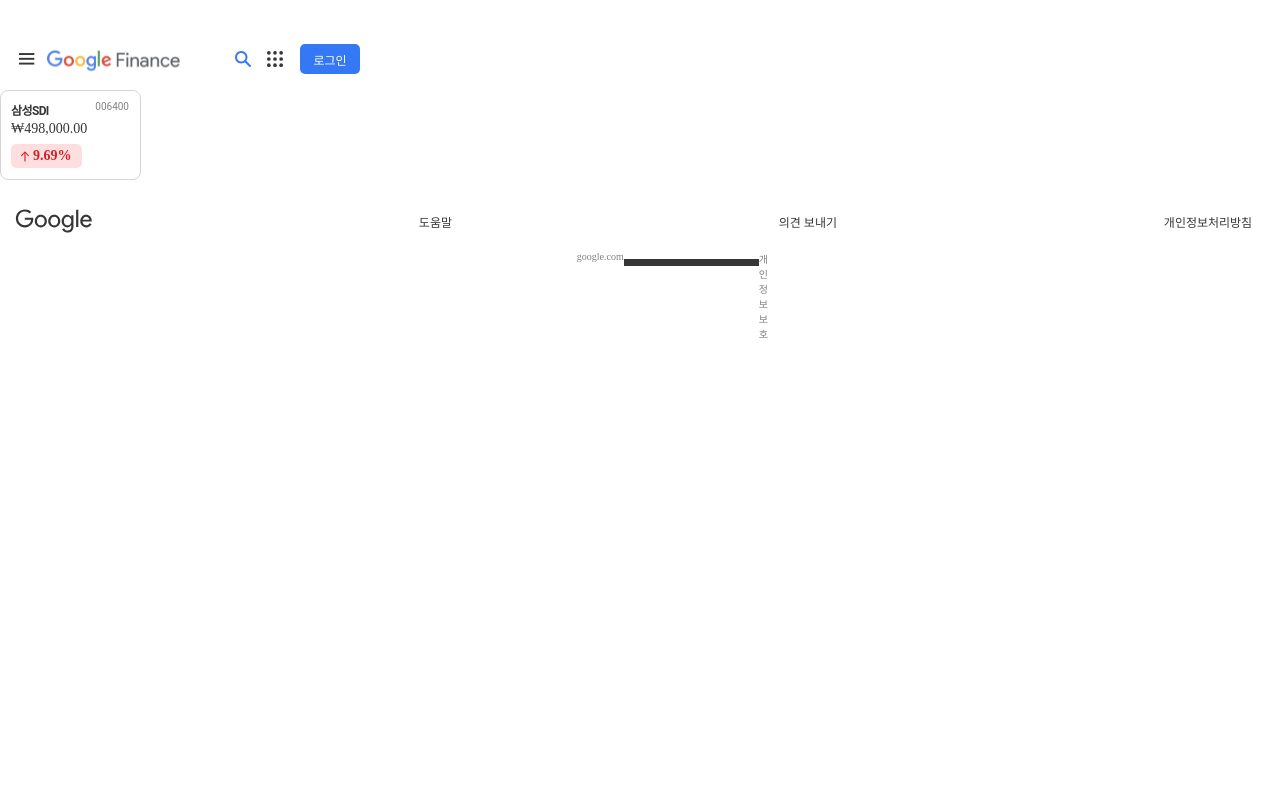
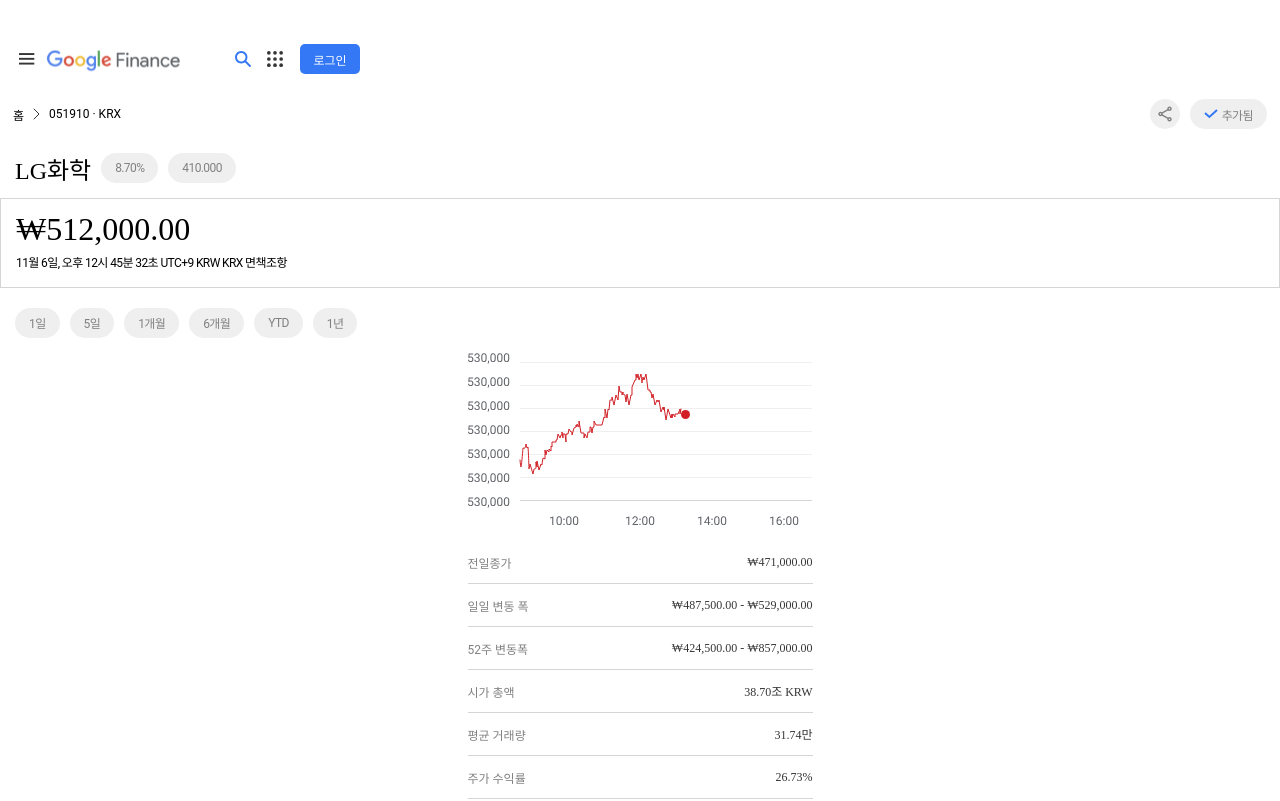
Before and after one commit to DOSOPT-CDS-WEB-TEAM2/CLIENT, a React (Vite) app in the folder google-finance/: page /detail in a window 1280 px wide. Shown: the top 801 px of the page. Built offline with nearby package versions, Linux system fonts and the light colour scheme; the HTML template or start-up script is replaced by a standard one.

Commit message:
feat/#25 : compareIndexContainer

```diff
--- a/google-finance/src/components/Detail/Compare/CompareIndex.jsx
+++ b/google-finance/src/components/Detail/Compare/CompareIndex.jsx
@@ -4,18 +4,18 @@ import { SearchIcon } from '../../../assets';
 import theme from '../../../styles/theme';
 import { PercentButton, PercentButtonContainer } from '../../Common/PercentButton';
 
-const CompareIndex = () => {
+const CompareIndex = ({ name, code, price, percent }) => {
   return (
     <St.Container>
       <St.NameCodeContainer>
-        <St.Name>삼성SDI</St.Name>
-        <St.Code>006400</St.Code>
+        <St.Name>{name}</St.Name>
+        <St.Code>{code}</St.Code>
       </St.NameCodeContainer>
 
-      <St.Price>₩498,000.00</St.Price>
+      <St.Price>{price}</St.Price>
       <PercentButtonContainer>
         {' '}
-        <PercentButton isSmall={true} isUp={true} value={'9.69%'} />
+        <PercentButton isSmall={true} isUp={true} value={percent} />
       </PercentButtonContainer>
     </St.Container>
   );
@@ -27,10 +27,11 @@ const St = {
   Container: styled.div`
     display: flex;
     flex-direction: column;
+    flex-shrink: 0;
 
     width: 14.1rem;
     height: 9rem;
-    padding: 1rem 1.1rem 1rem 1rem;
+    padding: 1rem;
 
     border: 0.1rem solid ${theme.colors.gray_3};
     border-radius: 8px;
--- a/google-finance/src/pages/MainDetail.jsx
+++ b/google-finance/src/pages/MainDetail.jsx
@@ -5,16 +5,14 @@ import { PercentButton, PercentButtonContainer } from '../components/Common/Perc
 import MainInfo from '../components/Detail/MainInfo/MainInfo';
 import Graph from '../components/Detail/Graph/Graph';
 import Compare from '../components/Detail/Compare/Compare';
-import CompareIndex from '../components/Detail/Compare/CompareIndex';
 
 const MainDetail = () => {
   return (
     <HomeWrapper>
-      {/* <HeaderIndex />
+      <HeaderIndex />
       <MainInfo />
       <Graph />
-      <Compare /> */}
-      <CompareIndex />
+      <Compare />
     </HomeWrapper>
   );
 };
```
Also changed, not shown: google-finance/src/components/Detail/Compare/CompareIndexContainer.jsx (added, +15 -0 lines).
